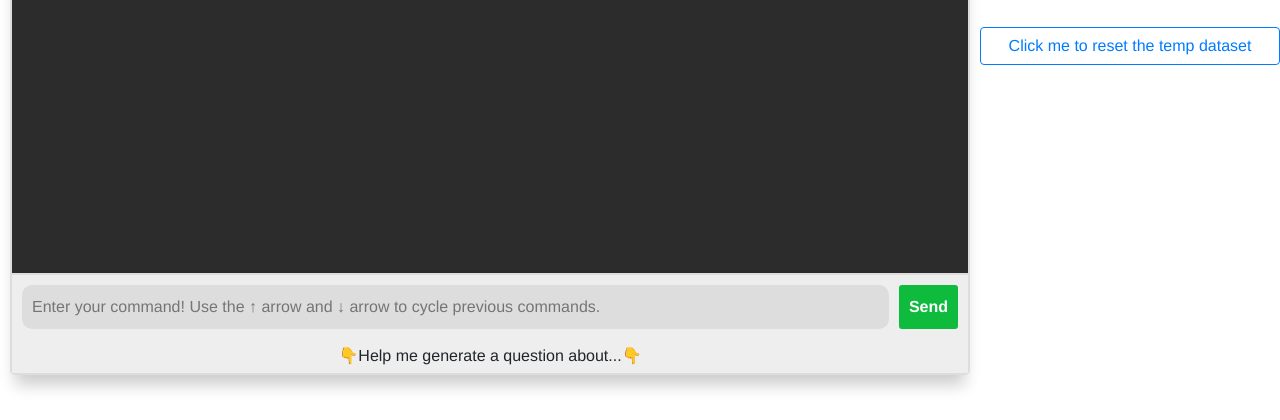
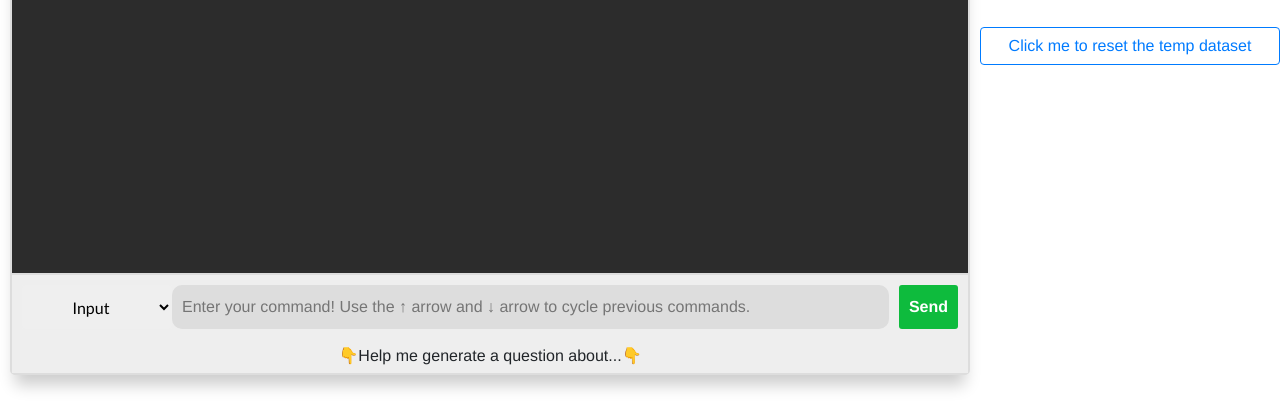
Before and after one commit to DFKI-NLP/InterroLang, a Python web app: template templates/index.html in a window 1280 px wide. Shown: the part 380-800 px from the top of the page. Run offline with Jinja, Linux system fonts and the light colour scheme; the template is opened without the code that fills it, so the values that code supplies are empty; some libraries are stand-ins or nearby versions.

Commit message:
update README

```diff
--- a/templates/index.html
+++ b/templates/index.html
@@ -35,6 +35,10 @@
           </main>
 
           <form class="ttm-inputarea">
+            <select id="input_source" class="form-select" style="width: 150px; text-align:center; font-family: Calibri;">
+                <option style="text-align:center; " selected value="0">Input</option>
+                <option style="text-align:center;" value="1">Custom input</option>
+            </select>
             <input type="text" class="ttm-input" id="textInput" placeholder="Enter your command! Use the ↑ arrow and ↓ arrow to cycle previous commands.">
               <button type="submit" class="ttm-send-btn">Send</button>
           </form>
```
Also changed, not shown: README.md, templates/images/custom_input.png (added), templates/images/input.png (added), templates/images/result.png (added), templates/images/terminal.png (added).
